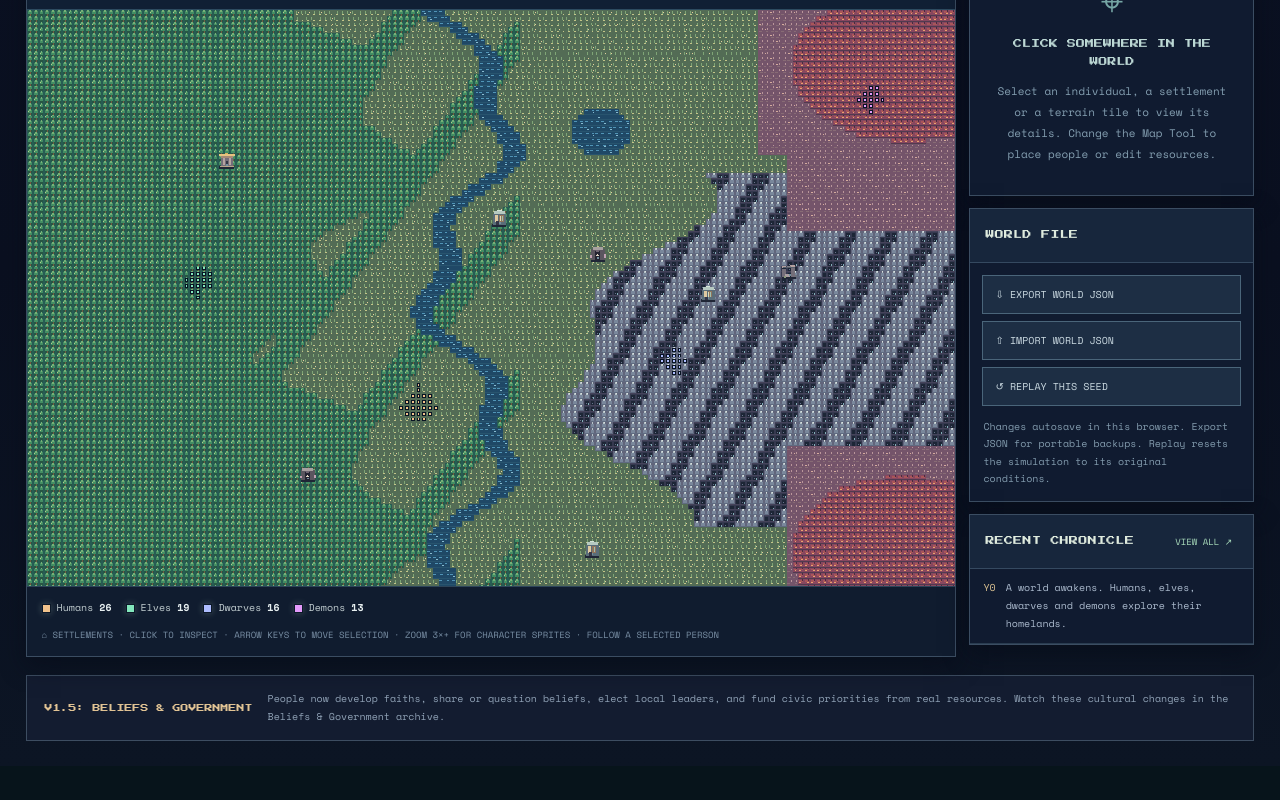
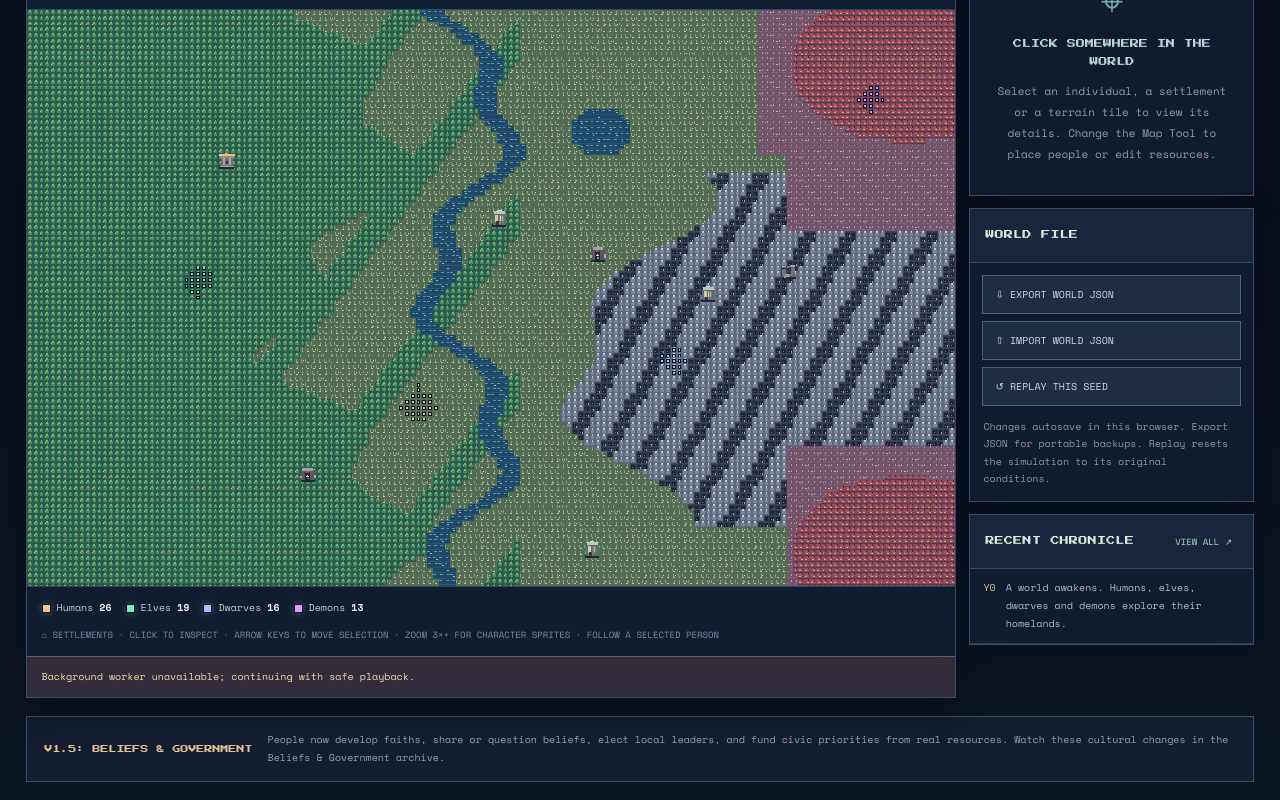
Before and after one commit to suchith-mukkamala/WorldForge, a React (Vite) app: page / in a window 1280 px wide. Shown: the part 708-1508 px from the top of the page. Before the commit the page ends 1474 px from the top, so only its background shows below. Built offline with nearby package versions, Linux system fonts and the light colour scheme.

Commit message:
feat(v1.8): move automatic world ticks to guarded Web Worker with fallback and diagnostics

```diff
--- a/src/evolution/WorldforgeApp.tsx
+++ b/src/evolution/WorldforgeApp.tsx
@@ -1,5 +1,7 @@
 import {lazy,Suspense,useCallback,useEffect,useMemo,useRef,useState} from 'react';
-import type {ChangeEvent} from 'react';
+import type {ChangeEvent,SetStateAction} from 'react';
+import {shouldAcceptSimulation,type PendingSimulation,
+  type SimulationRequest,type SimulationReply} from './simulationProtocol';
 import {WorldCanvas} from './WorldCanvas';
 import {advanceWorldDays,calendarDate,MONTH_NAMES,TIME_RATES,
   type TimeRate} from './calendar';
@@ -90,11 +92,33 @@ async function saveSnapshot(world:World):Promise<void>{
 }
 
 export function WorldforgeApp(){
-  const [world,setWorld]=useState<World>(initialWorld);
+  const [world,reactSetWorld]=useState<World>(initialWorld);
+  // A generation is incremented on EVERY player edit/import/command. A stale
+  // worker result must never replace those changes.
+  const worldRevision=useRef(0);
+  const setWorld=useCallback((change:SetStateAction<World>)=>{
+    worldRevision.current++;
+    reactSetWorld(change);
+  },[]);
+  const simulationWorker=useRef<Worker|null>(null);
+  const simulationPending=useRef<PendingSimulation|null>(null);
+  const simulationRequestId=useRef(0);
+  const lastSimulationMs=useRef<number|null>(null);
+  const lastTransferMs=useRef<number|null>(null);
+  const [workerMode,setWorkerMode]=useState<'worker'|'fallback'|'starting'>('starting');
+  const [showDiagnostics,setShowDiagnostics]=useState(false);
+  const [canvasDiagnostics,setCanvasDiagnostics]=useState<{
+    drawn:number;frameMs:number}|null>(null);
   // Server-rendered previews have no browser database to restore.
   const [storageReady,setStorageReady]=useState(typeof window==='undefined');
   const [tab,setTab]=useState<Tab>('world');
-  const [playing,setPlaying]=useState(false);
+  const [playing,reactSetPlaying]=useState(false);
+  const playingRef=useRef(false);
+  const setPlaying=useCallback((change:SetStateAction<boolean>)=>{
+    const next=typeof change==='function'?change(playingRef.current):change;
+    playingRef.current=next;
+    reactSetPlaying(next);
+  },[]);
   const [timeRate,setTimeRate]=useState<TimeRate>('month');
   const playback=TIME_RATES.find(rate=>rate.id===timeRate)??TIME_RATES[2];
   const speed=timeRate==='sixteen'?16:timeRate==='four'?4:1;
@@ -112,6 +136,8 @@ export function WorldforgeApp(){
   const fileRef=useRef<HTMLInputElement>(null);
   const currentWorld=useRef(world);
   currentWorld.current=world;
+  const tabRef=useRef(tab);
+  tabRef.current=tab;
   const centerCamera=useCallback((x:number,y:number)=>{
     const viewport=mapScrollRef.current;
     if(!viewport)return;
@@ -156,16 +182,89 @@ export function WorldforgeApp(){
     return ()=>window.clearTimeout(timer);
   },[world,playing,storageReady]);
   useEffect(()=>{if(tab!=='world'&&tab!=='settlements')setPlaying(false);},[tab]);
+  // A dedicated worker owns each expensive playback calculation. The UI
+  // remains authoritative for edits; stale worker results are discarded.
+  // Missing/crashed workers safely fall back to the exact same calendar code.
+  useEffect(()=>{
+    if(typeof Worker==='undefined'){setWorkerMode('fallback');return;}
+    let worker:Worker;
+    try{
+      worker=new Worker(new URL('./simulation.worker.ts',import.meta.url),
+        {type:'module'});
+    }catch{
+      setWorkerMode('fallback');return;
+    }
+    simulationWorker.current=worker;
+    setWorkerMode('worker');
+    const fallback=(message:string)=>{
+      worker.terminate();
+      if(simulationWorker.current===worker)simulationWorker.current=null;
+      simulationPending.current=null;
+      setWorkerMode('fallback');
+      setNotice(message);
+    };
+    worker.onmessage=(event:MessageEvent<SimulationReply>)=>{
+      const reply=event.data,pending=simulationPending.current;
+      if(!pending||!reply||pending.id!==reply.id)return;
+      simulationPending.current=null;
+      if(reply.kind==='failed'){
+        fallback('Background simulation failed; using safe main-thread playback.');
+        return;
+      }
+      if(shouldAcceptSimulation(pending,reply,worldRevision.current,
+        playingRef.current&&['world','settlements'].includes(tabRef.current),
+        currentWorld.current)){
+        lastSimulationMs.current=reply.elapsedMs;
+        // One clock step becomes visible after React commits. Save snapshots
+        // always reference this accepted world, not a pending worker copy.
+        currentWorld.current=reply.world;
+        setWorld(reply.world);
+      }
+    };
+    worker.onerror=()=>{
+      fallback('Background worker unavailable; continuing with safe playback.');
+    };
+    return ()=>{
+      worker.terminate();
+      if(simulationWorker.current===worker)simulationWorker.current=null;
+      simulationPending.current=null;
+    };
+  },[setWorld]);
   useEffect(()=>{
     if(!playing||(tab!=='world'&&tab!=='settlements'))return;
     const timer=window.setInterval(()=>{
+      const current=currentWorld.current;
+      if(!current.agents.length||current.year>=9999)return;
+      const worker=simulationWorker.current;
+      if(worker){
+        if(simulationPending.current)return; // no unbounded tick queue
+        const request:SimulationRequest={kind:'advance',
+          id:++simulationRequestId.current,days:playback.days,world:current};
+        simulationPending.current={id:request.id,
+          revision:worldRevision.current,world:current};
+        try{
+          const start=performance.now();
+          worker.postMessage(request);
+          lastTransferMs.current=Math.max(0,performance.now()-start);
+          return;
+        }catch{
+          worker.terminate();
+          simulationWorker.current=null;
+          simulationPending.current=null;
+          setWorkerMode('fallback');
+          setNotice('Worker messaging failed; using safe main-thread playback.');
+        }
+      }
+      const start=performance.now();
       setWorld(w=>{
         if(!w.agents.length||w.year>=9999)return w;
-        return advanceWorldDays(w,playback.days);
+        const next=advanceWorldDays(w,playback.days);
+        lastSimulationMs.current=Math.max(0,performance.now()-start);
+        return next;
       });
     },playback.interval);
     return ()=>window.clearInterval(timer);
-  },[playing,playback.days,playback.interval,tab]);
+  },[playing,playback.days,playback.interval,tab,setWorld]);
   useEffect(()=>{
     if(playing&&(!world.agents.length||world.year>=9999))setPlaying(false);
   },[world.agents.length,world.year,playing]);
@@ -445,6 +544,11 @@ export function WorldforgeApp(){
                   setFollowId(agent.id);setZoom(v=>Math.max(3,v));
                   setMapFocus(agent.id);
                 }}>{followId!==null?'◉ TRACKING':'⌖ FOLLOW'}</button>
+              <button onClick={()=>setShowDiagnostics(v=>!v)}
+                aria-pressed={showDiagnostics}
+                title="Toggle simulation and rendering diagnostics">
+                {showDiagnostics?'◉ STATS':'◌ STATS'}
+              </button>
               <button onClick={()=>setZoom(v=>Math.max(1,v-.5))}
                 disabled={zoom<=1} title="Zoom out">−</button>
               <button onClick={()=>setZoom(1)} title="Fit map to view">⌖ FIT</button>
@@ -480,7 +584,8 @@ export function WorldforgeApp(){
           <div className="evo-map-scroll" ref={mapScrollRef}>
             <WorldCanvas world={world} brush={brush} overlay={overlay} zoom={zoom}
               speed={speed} followId={followId} onFollowPosition={centerCamera}
-              selected={displayed} onSelect={chooseTile} onEdit={brushAt}/>
+              selected={displayed} onSelect={chooseTile} onEdit={brushAt}
+              onDiagnostics={showDiagnostics?setCanvasDiagnostics:undefined}/>
           </div>
           <div className="evo-map-footer">
             <div className="evo-species-legend">
@@ -493,6 +598,22 @@ export function WorldforgeApp(){
               'ARROW KEYS TO MOVE SELECTION':'CLICK TO APPLY TOOL'} ·
               ZOOM 3×+ FOR CHARACTER SPRITES · FOLLOW A SELECTED PERSON</span>
           </div>
+          {showDiagnostics&&<section className="evo-diagnostics" role="status"
+            aria-label="WorldForge performance diagnostics">
+            <strong>PERFORMANCE & WORLD HEALTH</strong>
+            <span>SIMULATION: {workerMode==='worker'?'Background worker':
+              workerMode==='starting'?'Initializing':'Main-thread fallback'}
+              {' · '+(lastSimulationMs.current===null?'not sampled':
+                lastSimulationMs.current.toFixed(1)+' ms / tick')}</span>
+            <span>WORKER MESSAGE: {lastTransferMs.current===null?'not sampled':
+              lastTransferMs.current.toFixed(1)+' ms'}
+              {' · Frame: '+(canvasDiagnostics?.frameMs.toFixed(1)??'—')+' ms'}</span>
+            <span>PEOPLE: {world.agents.length.toLocaleString()}
+              {' · DRAWN SPRITES: '+(canvasDiagnostics?.drawn??'—')}
+              {' · SETTLEMENTS: '+world.settlements.length}</span>
+            <small>Camera and visibility only change rendering, not NPC
+              behavior. Worker ticks are applied in order; stale edits win.</small>
+          </section>}
           {notice&&<div className="evo-notice" role="status">{notice}</div>}
         </section>
         <aside className="evo-world-sidebar">
```
